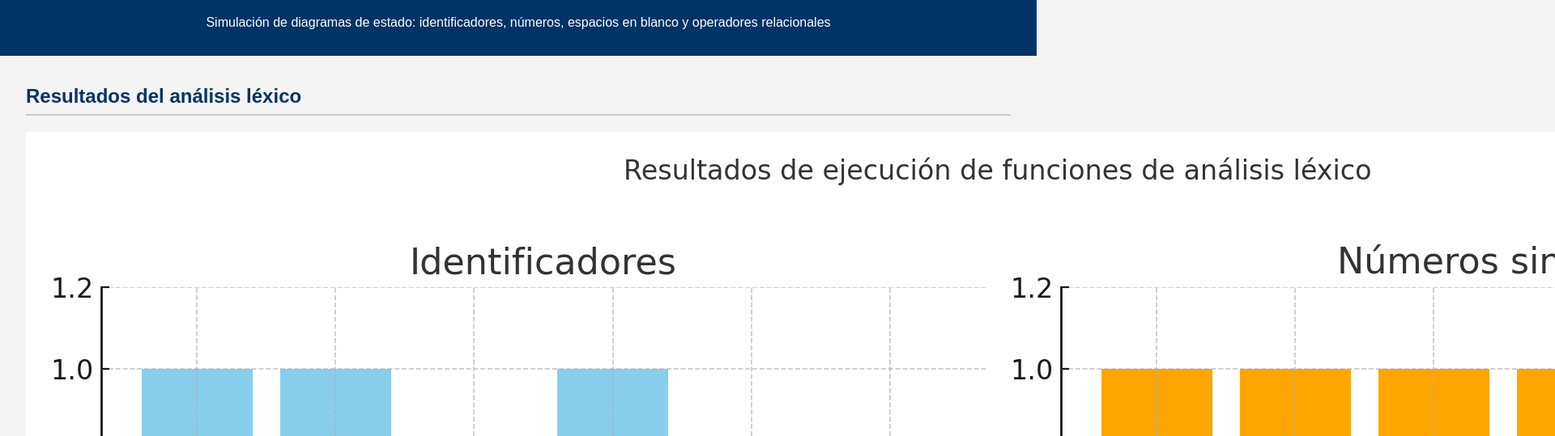
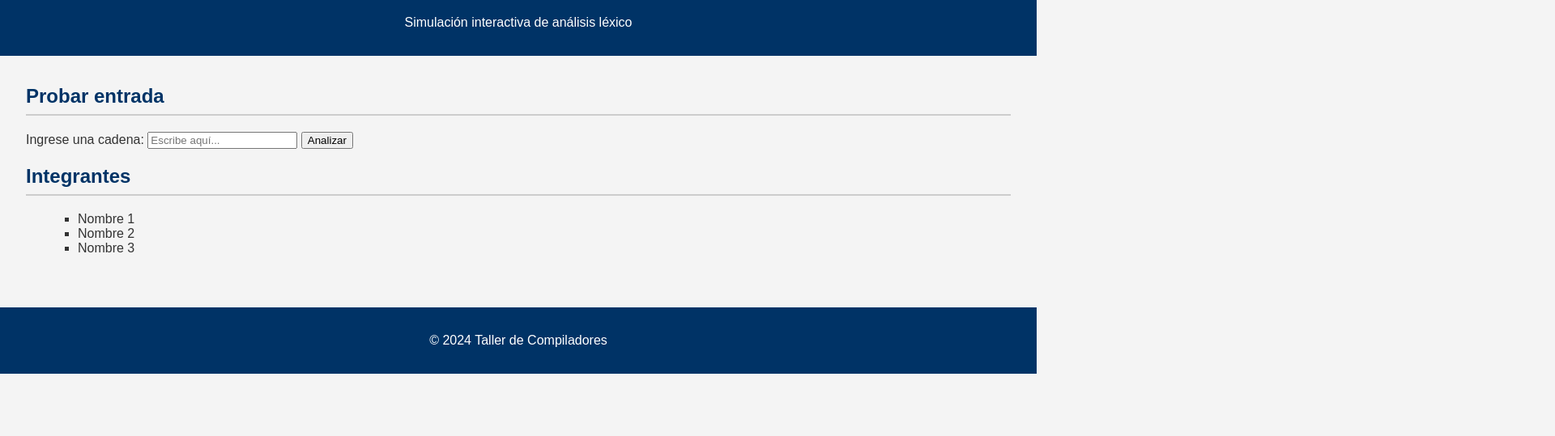
Before and after one commit to Sweet17n/Taller-diagramas, a plain HTML site: page index.html in a window 1280 px wide. Shown: the part 77-616 px from the top of the page at 81% size, 1920 px wide, since content can reach past the window. Drawn offline with Linux system fonts and the light colour scheme.

Commit message:
Update index.html

```diff
--- a/index.html
+++ b/index.html
@@ -9,13 +9,16 @@
 <body>
   <header>
     <h1>Taller de Compiladores</h1>
-    <p>Simulación de diagramas de estado: identificadores, números, espacios en blanco y operadores relacionales</p>
+    <p>Simulación interactiva de análisis léxico</p>
   </header>
 
   <main>
     <section>
-      <h2>Resultados del análisis léxico</h2>
-      <img src="estatico/Resultados_Ejecucion_Taller.png" alt="Resultados análisis léxico" />
+      <h2>Probar entrada</h2>
+      <label for="entrada">Ingrese una cadena:</label>
+      <input type="text" id="entrada" placeholder="Escribe aquí..." />
+      <button onclick="analizar()">Analizar</button>
+      <div id="resultado"></div>
     </section>
 
     <section>
@@ -31,5 +34,27 @@
   <footer>
     <p>&copy; 2024 Taller de Compiladores</p>
   </footer>
+
+  <script>
+    function analizar() {
+      const entrada = document.getElementById("entrada").value;
+      const resultado = document.getElementById("resultado");
+      let res = "";
+
+      if (/^[a-zA-Z][a-zA-Z0-9]*$/.test(entrada)) {
+        res = "Identificador válido";
+      } else if (/^\d+(\.\d+)?([eE][+-]?\d+)?$/.test(entrada)) {
+        res = "Número sin signo válido";
+      } else if (/^\s+$/.test(entrada)) {
+        res = "Espacio en blanco";
+      } else if (["<", "<=", "<>", "=", ">", ">="].includes(entrada)) {
+        res = "Operador relacional válido";
+      } else {
+        res = "No reconocido";
+      }
+
+      resultado.innerText = res;
+    }
+  </script>
 </body>
 </html>
```
